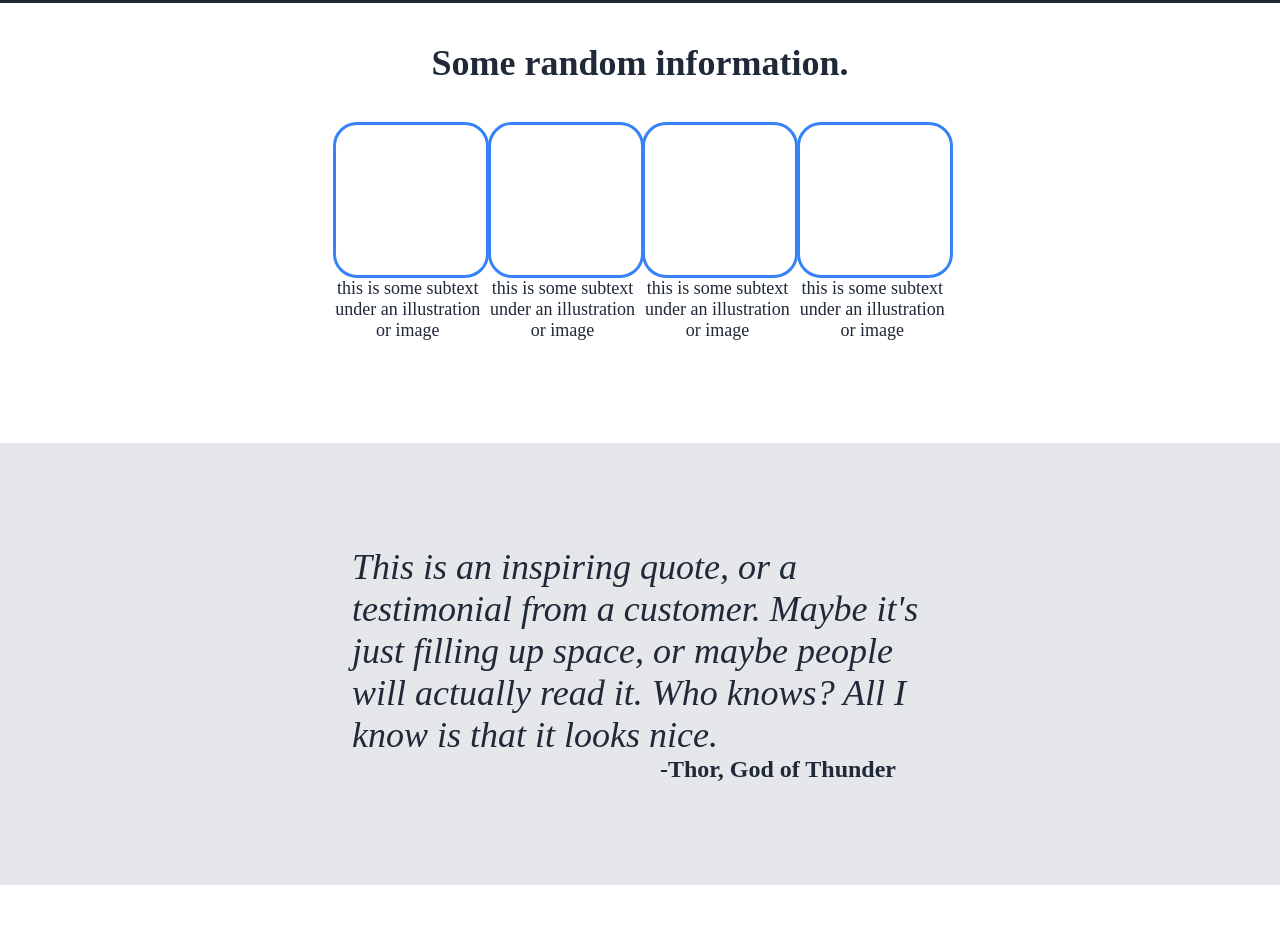
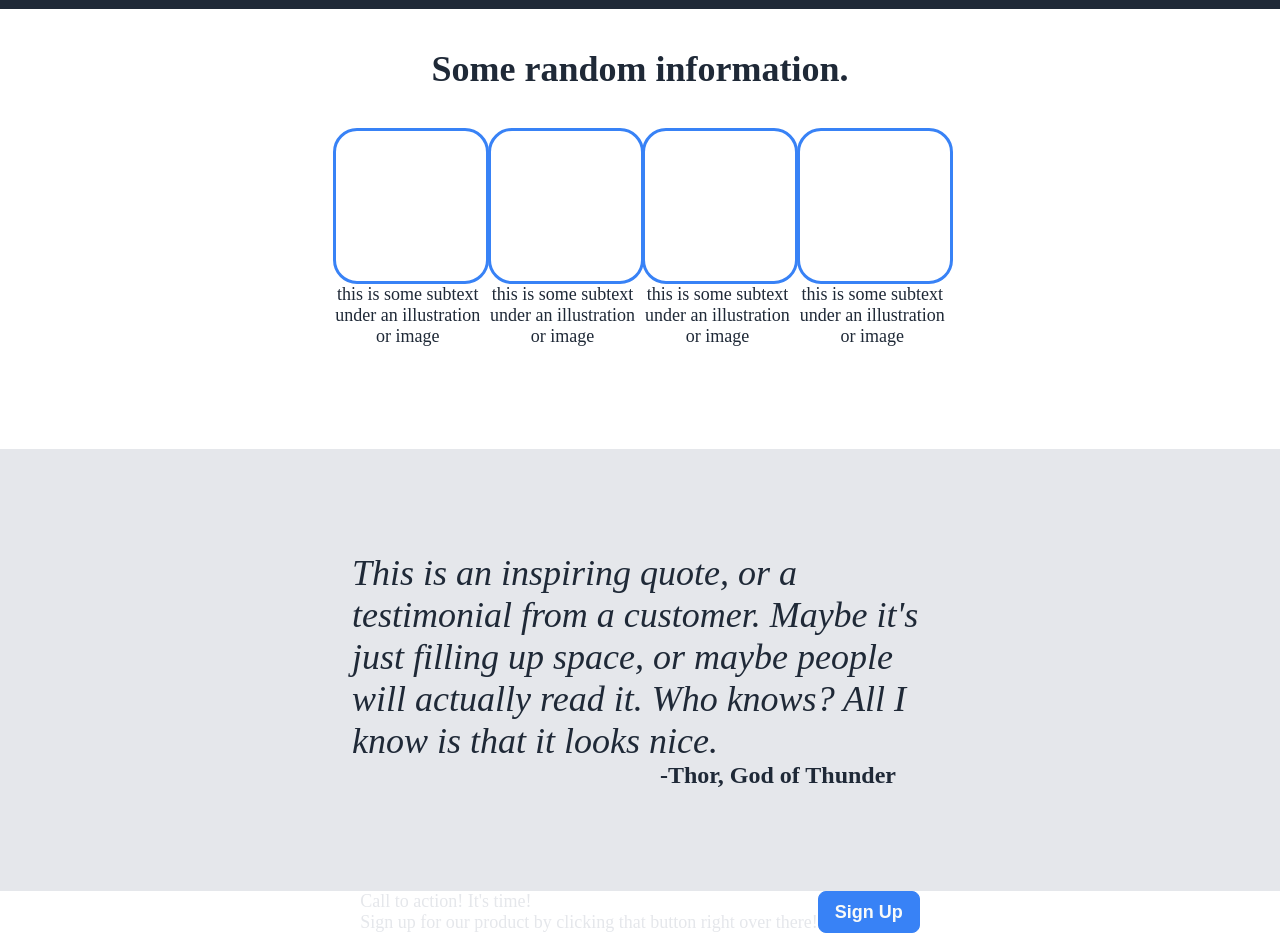
Before and after one commit to DannyJonak/odin-landing-page, a plain HTML site: page index.html in a window 1280 px wide. Shown: the part 453-1386 px from the top of the page. Before the commit the page ends 1338 px from the top, so only its background shows below. Drawn offline with Linux system fonts and the light colour scheme.

Commit message:
add call to action section

```diff
--- a/index.html
+++ b/index.html
@@ -62,5 +62,15 @@
         -Thor, God of Thunder
       </div>
     </div>
+
+    <div class="action-call">
+      <div class="content">
+        <div class="text">
+          <div class="main">Call to action! It's time!</div>
+          <div class="secondary">Sign up for our product by clicking that button right over there!</div>
+        </div>
+        <button class="sign-up">Sign Up</button>
+      </div>
+    </div>
   </body>
 </html>
--- a/styles.css
+++ b/styles.css
@@ -90,6 +90,7 @@ body {
 
 button.sign-up {
    color: #F9FAF8;
+   font-size: 18px;
    padding: 6px 16px;
    border-radius: 8px;
    background-color: #3882F6;
@@ -102,7 +103,7 @@ body {
    justify-content: center;
 }
 
- .main {
+.info .main {
    text-align: center;
    color: #1F2937;
    font-size: 36px;
```
Lines whose indentation alone changed are shown as unchanged.
